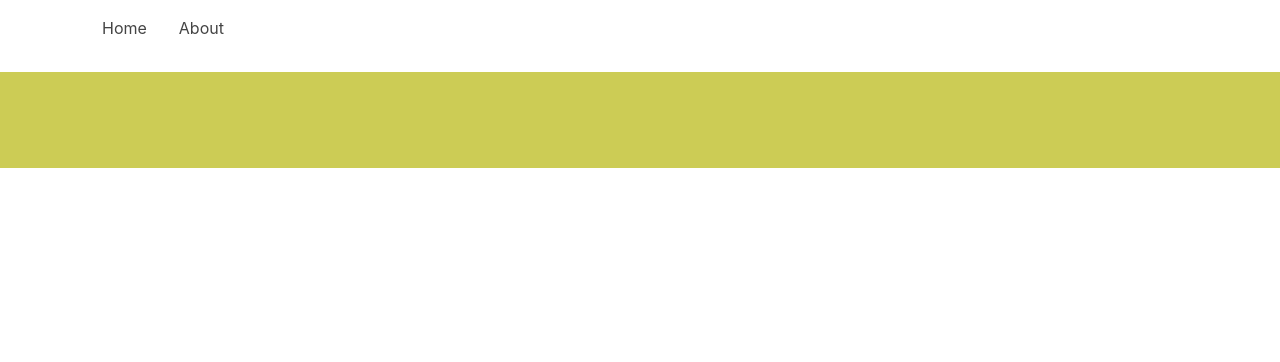
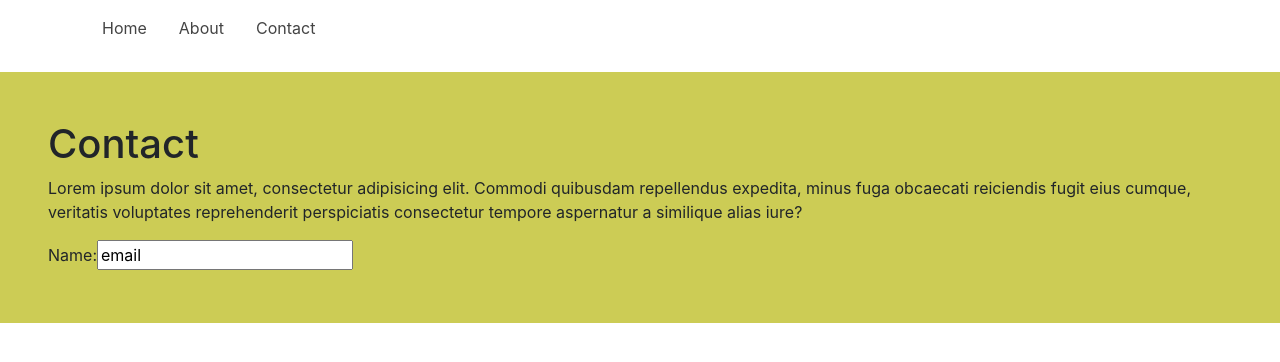
Before and after one commit to saadBanaoui/reactBabelWebpack, a React app: page /Contact in a window 1280 px wide. Shown: the top 362 px of the page. Built offline with nearby package versions, Linux system fonts and the light colour scheme.

Commit message:
add contact page

```diff
--- /dev/null
+++ b/src/components/Contact.jsx
@@ -0,0 +1,24 @@
+import React from 'react';
+import FormContact from './FormContact.jsx';
+
+export default class Contact extends React.Component{
+    constructor(props) {
+        super(props);
+        this.state = {
+            email: true,
+            question: true,
+            submitted: null
+        }
+    }
+    render() {
+        return(
+            <div>
+                <h1>Contact</h1>
+                <p>
+                    Lorem ipsum dolor sit amet, consectetur adipisicing elit. Commodi quibusdam repellendus expedita, minus fuga obcaecati reiciendis fugit eius cumque, veritatis voluptates reprehenderit perspiciatis consectetur tempore aspernatur a similique alias iure?
+                </p>
+                <FormContact />
+            </div>
+        )
+    }
+}
--- /dev/null
+++ b/src/components/FormContact.jsx
@@ -0,0 +1,22 @@
+import React from 'react';
+
+export default class ContactForm extends React.Component  {
+    constructor(props) {
+        super(props);
+        this.state = {
+            value: 'email',
+            name : 'Saad EL banaoui'
+        }
+    }
+
+    render() {
+        return (
+            <form action="">
+                <label htmlFor="">Name:</label>
+                <input type="text" value={this.state.value}/>
+
+            </form>
+        )
+    }
+
+}
--- a/src/components/Header.jsx
+++ b/src/components/Header.jsx
@@ -10,6 +10,7 @@ class Header extends React.Component {
                     <ul className="navbar__nav">
                         <li><Link to='/'>Home</Link></li>
                         <li><Link to='/about'>About</Link></li>
+                        <li><Link to='/contact'>Contact</Link></li>
                     </ul>
                 </nav>
             </header>
--- a/src/components/Main.jsx
+++ b/src/components/Main.jsx
@@ -2,6 +2,7 @@ import React from 'react'
 import { Switch, Route } from 'react-router-dom'
 import Home from './Home.jsx'
 import About from './About.jsx'
+import Contact from './Contact.jsx'
 
 export default class Main extends React.Component {
     render() {
@@ -10,6 +11,7 @@ export default class Main extends React.Component {
                 <Switch>
                     <Route exact path='/' component={Home}/>
                     <Route path='/About' component={About}/>
+                    <Route path='/Contact' component={Contact}/>
                 </Switch>
             </main>
         )
--- a/src/style.scss
+++ b/src/style.scss
@@ -1,7 +1,6 @@
 :root{
     padding: 0;
     margin: 0;
-
 }
 body{
     padding: 0;
--- a/webpack.config.js
+++ b/webpack.config.js
@@ -16,7 +16,7 @@ let config = {
     watch: dev,
     output : {
         path: path.resolve('dist'),
-        filename: 'bundle.js'
+        filename: dev ? '[name].js' : '[name].[chunkhash:8].js'
     },
     devtool: dev ? "cheap-module-eval-source-map" : "source-map",
     module: {
@@ -65,7 +65,7 @@ let config = {
     plugins: [
         HtmlWebpackPluginConfig,
         new ExtractTextPlugin({
-            filename: "[name].css",
+            filename:  dev ? '[name].css' : '[name].[contenthash:8].css',
             disable: dev
         })
     ]
```
